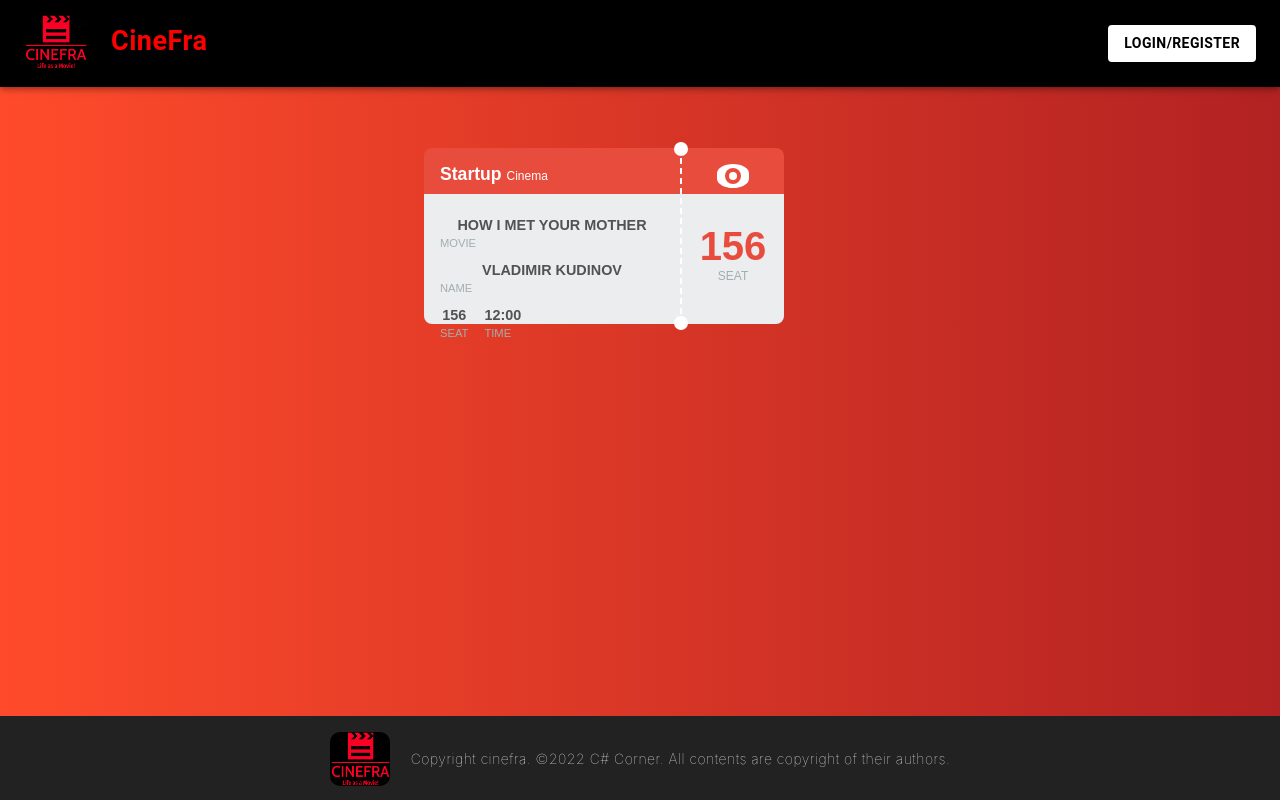
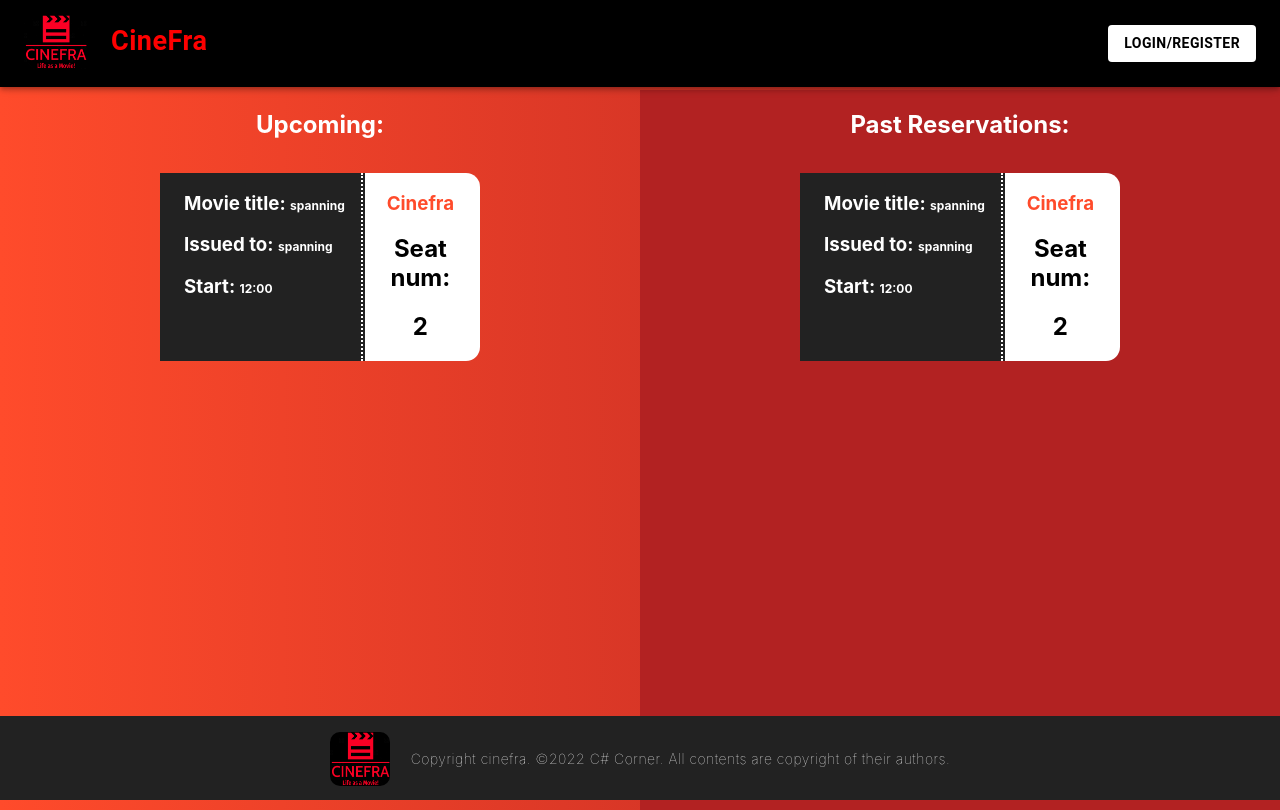
Before and after one commit to MilanTo3/Cinema-App-Project-Praksa-Vega-IT, a React (Create React App) app in the folder cinema-app/: page /reservations in a window 1280 px wide. Built offline with nearby package versions, Linux system fonts and the light colour scheme.

Commit message:
Ticket card made.

```diff
--- a/cinema-app/src/Components/ticket/ticket.js
+++ b/cinema-app/src/Components/ticket/ticket.js
@@ -1,35 +1,27 @@
-import classes from './ticket.module.scss';
+import classes from './ticket.module.css';
+import LocalMoviesIcon from '@mui/icons-material/LocalMovies';
 
-export default function Ticket(){
+export default function Ticket(prop){
+
+    const k = prop.type;
+    const logo = require('../../Assets/img1.jpg')
 
     return (
-    <div className={classes.cardWrap}>
-    <div className={ `${classes["card"]} ${classes["cardLeft"]}` }>
-        <h1 className={classes.h1}>Startup <span>Cinema</span></h1>
-        <div className={classes.title}>
-        <h2>How I met your Mother</h2>
-        <span>movie</span>
-        </div>
-        <div className={classes.name}>
-        <h2>Vladimir Kudinov</h2>
-        <span>name</span>
-        </div>
-        <div className={classes.seat}>
-        <h2>156</h2>
-        <span>seat</span>
-        </div>
-        <div className={classes.time}>
-        <h2>12:00</h2>
-        <span>time</span>
+
+        <div className={classes.wrapper}>
+
+            <div className={classes.info}>
+                <h3>Movie title: <span>spanning</span></h3>
+                <h3>Issued to: <span>spanning</span></h3>
+                <h3>Start: <span>12:00</span></h3>
+            </div>
+            <div className={classes["vertical-dotted-line"]}></div>
+            <div className={classes.torn}>
+                <h3 style={{ color: "#ff4b2b" }}>Cinefra</h3>
+                <h2>Seat num:</h2>
+                <h2>2</h2>
+            </div>
         </div>
 
-    </div>
-    <div className={ `${classes["card"]} ${classes["cardRight"]}` }>
-        <div className={ classes.eye }></div>
-        <div className={ classes.number }>
-        <h3>156</h3>
-        <span>seat</span>
-        </div>
-    </div>
-    </div>);
+    );
 }
--- /dev/null
+++ b/cinema-app/src/Components/ticket/ticket.module.css
@@ -0,0 +1,35 @@
+.wrapper{
+    width: 50%;
+    background-color: white;
+    border-radius: 14px;
+    height: 23%;
+    text-align: center;
+    display: flex;
+    flex-direction: row;
+    position: relative;
+    margin: 14px;
+}
+
+.info{
+    width: 64%;
+    box-sizing: content-box;
+    background-color: #222;
+    text-align: left;
+    color: white;
+}
+
+.info h3{
+    margin-left: 24px;
+}
+
+.torn{
+    width: 36%;
+    height: 100%;
+}
+
+.vertical-dotted-line
+{
+    border-left: 2px dotted white;
+    box-sizing: content-box;
+    margin-left: -4px;
+}
--- a/cinema-app/src/Components/ticket/ticket.module.scss
+++ /dev/null
@@ -1,134 +0,0 @@
-$red: #e84c3d;
-$grey: #ecedef;
-$black: #343434;
-
-.cardWrap {
-  width: 27em;
-  margin: 3em auto;
-  color: #fff;
-  font-family: sans-serif;
-}
-
-.card {
-  background: linear-gradient(to bottom, $red 0%, $red 26%, $grey 26%, $grey 100%);
-  height: 11em;
-  float: left;
-  position: relative;
-  padding: 1em;
-  margin-top: 100px;
-}
-
-.cardLeft {
-  border-top-left-radius: 8px;
-  border-bottom-left-radius: 8px;
-  width: 16em;
-}
-
-.cardRight {
-  width: 6.5em;
-  border-left: .18em dashed #fff;
-  border-top-right-radius: 8px;
-  border-bottom-right-radius: 8px;
-  &:before,
-  &:after {
-    content: "";
-    position: absolute;
-    display: block;
-    width: .9em;
-    height: .9em;
-    background: #fff;
-    border-radius: 50%;
-    left: -.5em;
-  }
-  &:before {
-    top: -.4em;
-  }
-  &:after {
-  bottom: -.4em;
-  }
-}
-
-.h1 {
-  font-size: 1.1em;
-  margin-top: 0;
-  span {
-    font-weight: normal;
-  }
-}
-
-.title, .name, .seat, .time {
-  text-transform: uppercase;
-  font-weight: normal;
-  h2 {
-    font-size: .9em;
-    color: #525252;
-    margin: 0;
-   }
-  span {
-    font-size: .7em;
-    color: #a2aeae;
-  }
-}
-
-.title {
-  margin: 2em 0 0 0;
-}
-
-.name, .seat {
-  margin: .7em 0 0 0;
-}
-
-.time {
-  margin: .7em 0 0 1em;
-}
-
-.seat, .time {
-  float: left;
-}
-
-.eye {
-  position: relative;
-  width: 2em;
-  height: 1.5em;
-  background: #fff;
-  margin: 0 auto;
-  border-radius: 1em/0.6em;
-  z-index: 1;
-  &:before, &:after {
-    content:"";
-    display: block;
-    position: absolute;
-    border-radius: 50%;
-  }
-  &:before {
-    width: 1em;
-    height: 1em;
-    background: $red;
-    z-index: 2;
-    left: 8px;
-    top: 4px;
-  }
-  &:after {
-  width: .5em;
-  height: .5em;
-  background: #fff;
-  z-index: 3;
-  left: 12px;
-  top: 8px;
-  }
-}
-
-.number {
-  text-align: center;
-  text-transform: uppercase;
-  h3 {
-    color: $red;
-    margin: .9em 0 0 0;
-    font-size: 2.5em;
-
-  }
-  span {
-    display: block;
-    color: #a2aeae;
-  }
-}
--- a/cinema-app/src/Pages/cinemaReservationPage/cinemaReservation.js
+++ b/cinema-app/src/Pages/cinemaReservationPage/cinemaReservation.js
@@ -51,12 +51,12 @@
                 </div>
                 <h1 className={classes.title}>Zelena milja (The Green mile)</h1>
                 <div className={classes.info}>
-                    <p className={classes.writingInfo}>Name (Localized): </p>
-                    <p className={classes.writingInfo}>Original Name: </p>
-                    <p className={classes.writingInfo}>Screening start: </p>
-                    <p className={classes.writingInfo}>Duration: </p>
-                    <p className={classes.writingInfo}>Tickets left: </p>
-                    <p className={classes.writingInfo}>Price per ticket: </p>
+                    <p className={classes.writingInfo}>Name (Localized): <span>Green mile</span></p>
+                    <p className={classes.writingInfo}>Original Name: <span>Green mile</span></p>
+                    <p className={classes.writingInfo}>Screening start: <span>Green mile</span></p>
+                    <p className={classes.writingInfo}>Duration: <span>Green mile</span></p>
+                    <p className={classes.writingInfo}>Tickets left: <span>Green mile</span></p>
+                    <p className={classes.writingInfo}>Price per ticket: <span>Green mile</span></p>
                 </div>
                 <div className={classes.ticket}>
                     <h3>Watch the trailer:</h3>
--- a/cinema-app/src/Pages/ticketReservationPage/ticketReservation.js
+++ b/cinema-app/src/Pages/ticketReservationPage/ticketReservation.js
@@ -1,8 +1,27 @@
 import Ticket from "../../Components/ticket/ticket";
+import classes from './ticketReservation.module.css';
+import { Grid, Box } from "@mui/material";
 
 export default function TicketReservationPage(){
 
-    return (<div>
-        <Ticket/>
+    return (
+
+
+    <div className={ classes.wrapper }>
+
+        <div className={ classes.upcomingReservations }>
+            <h2 className={classes.title}>Upcoming:</h2>
+            <div className={classes.ticketContainer}>
+                <Ticket />
+
+            </div>
+        </div>
+
+        <div className={ classes.passedReservations }>
+            <h2 className={classes.title}>Past Reservations:</h2>
+            <div className={classes.ticketContainer}>
+                <Ticket />
+            </div>
+        </div>
     </div>);
 }
--- a/cinema-app/src/Pages/ticketReservationPage/ticketReservation.module.css
+++ b/cinema-app/src/Pages/ticketReservationPage/ticketReservation.module.css
@@ -0,0 +1,33 @@
+
+.upcomingReservations{
+    width: 50vw;
+    height: 90vh;
+
+}
+
+.passedReservations{
+    width: 50vw;
+    height: 90vh;
+    background-color: firebrick;
+    margin: 0 auto;
+
+}
+
+.wrapper{
+    margin-top: 90px;
+    display: flex;
+
+}
+
+.title{
+    color: white;
+}
+
+.ticketContainer{
+    display: flex;
+    width: 100%;
+    flex-direction: column;
+    align-items: center;
+    justify-content: center;
+
+}
```
